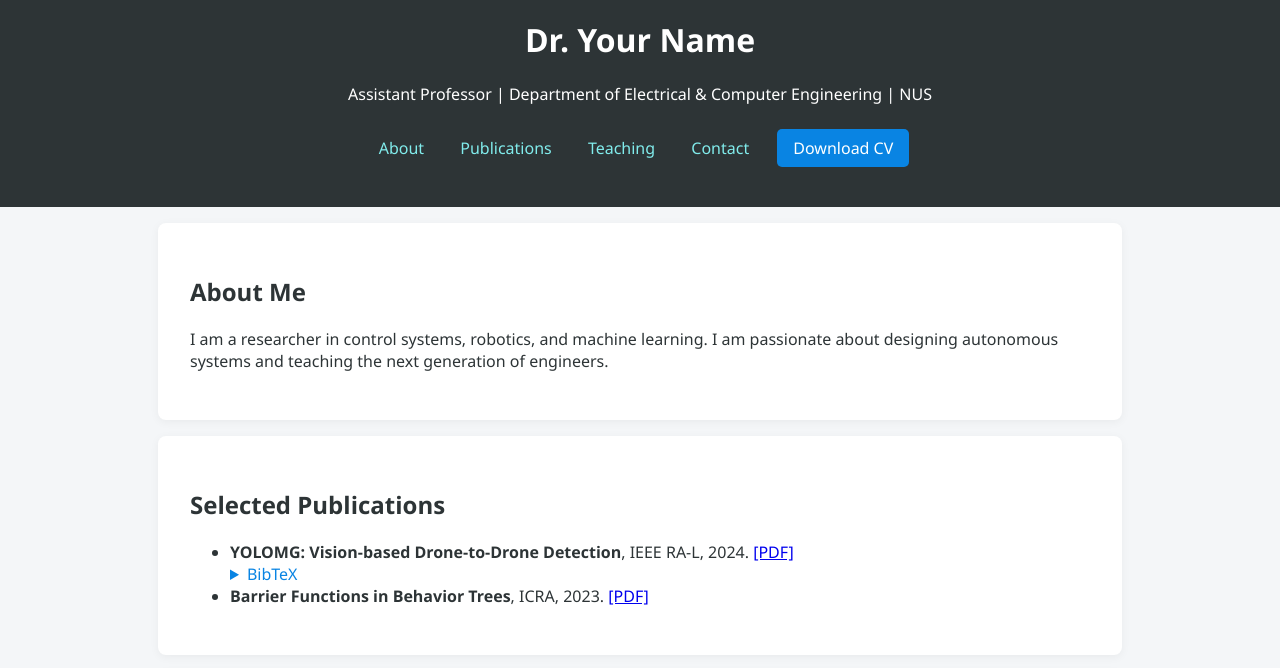
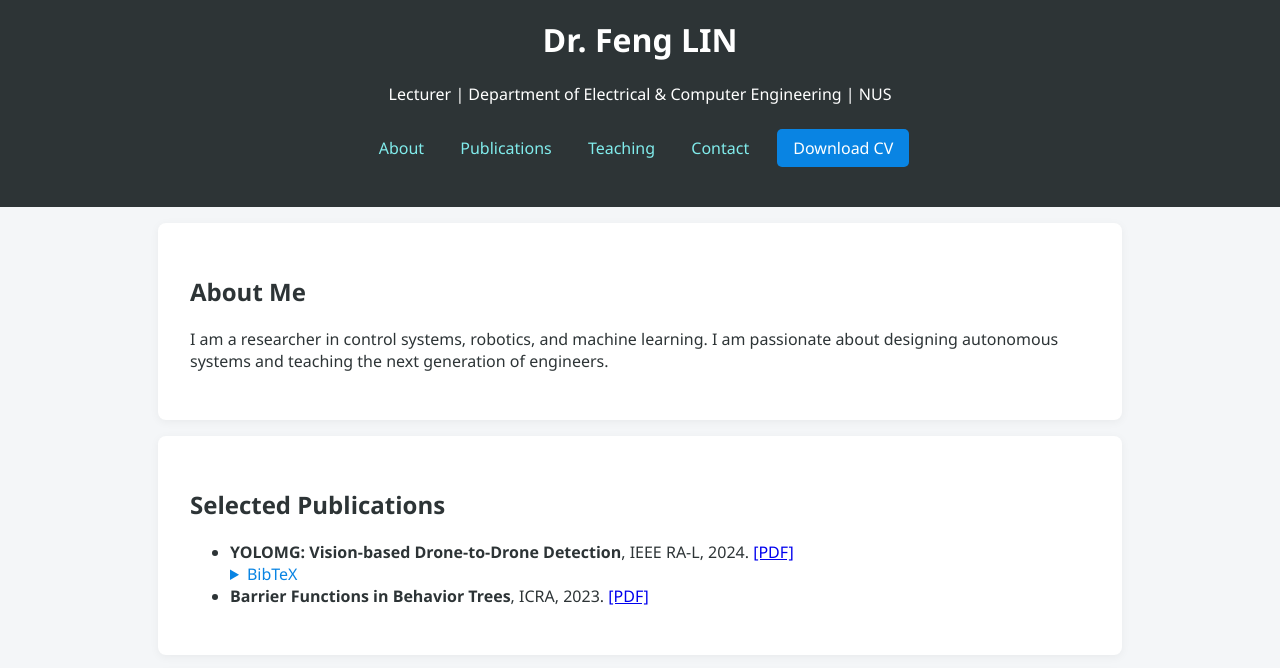
Before and after one commit to linfengfrank/linfengfrank.github.io, a plain HTML site: page index.html in a window 1280 px wide. Shown: the part 63-731 px from the top of the page. Drawn offline with Linux system fonts and the light colour scheme.

Commit message:
Update index.html

```diff
--- a/index.html
+++ b/index.html
@@ -69,8 +69,8 @@
 
 <header>
   <img src="profile.jpg" alt="Your Profile Photo" />
-  <h1>Dr. Your Name</h1>
-  <p>Assistant Professor | Department of Electrical & Computer Engineering | NUS</p>
+  <h1>Dr. Feng LIN</h1>
+  <p>Lecturer | Department of Electrical & Computer Engineering | NUS</p>
   <nav>
     <a href="#about">About</a>
     <a href="#publications">Publications</a>
```
